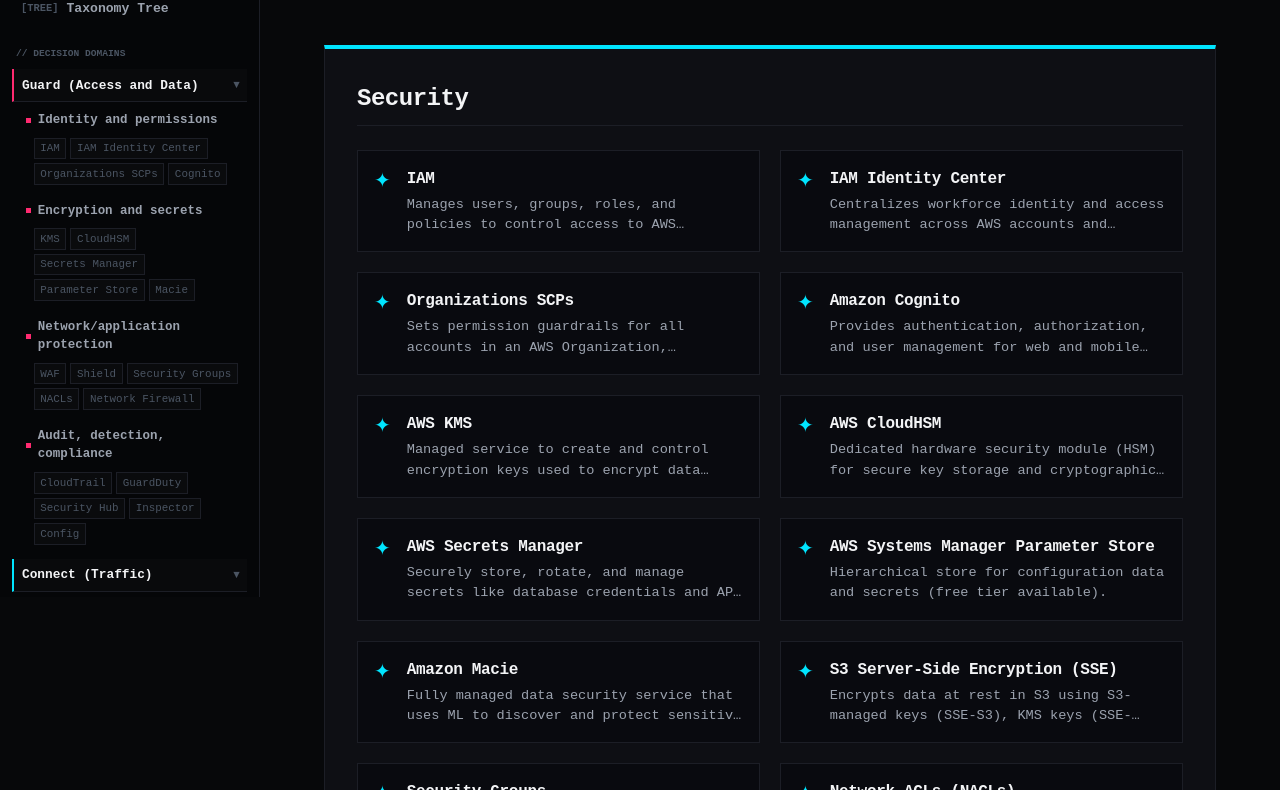
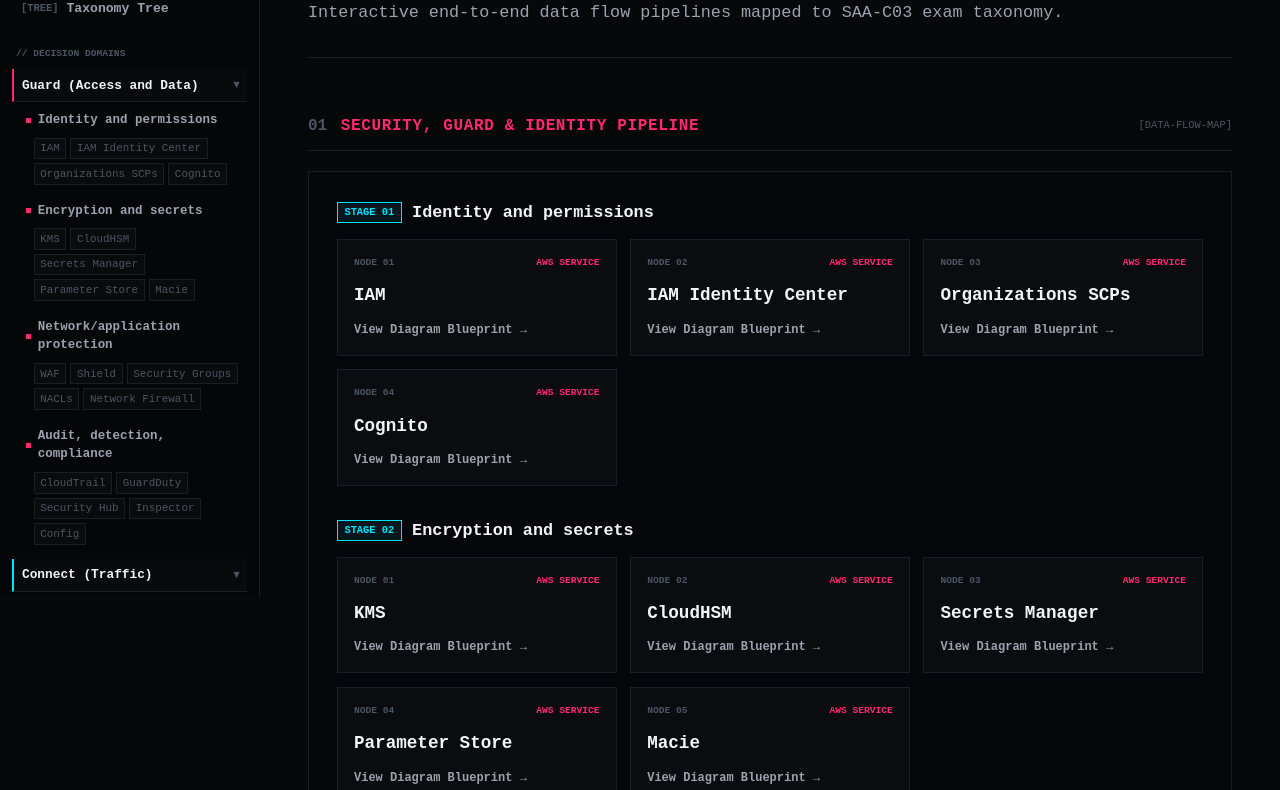
Before and after one commit to atakang7/saaprep, an Astro site: page /services in a window 1280 px wide. Shown: the part 206-996 px from the top of the page. Built offline with nearby package versions, Linux system fonts and the light colour scheme; Astro itself is replaced by a stand-in of ours.

Commit message:
Transform Services catalog index to speak end-to-end diagram flow pipelines

```diff
--- a/src/pages/services/index.astro
+++ b/src/pages/services/index.astro
@@ -1,138 +1,291 @@
 ---
 import BaseLayout from '../../layouts/BaseLayout.astro';
-import { getAllServices, getTaxonomyTree } from '../../lib/data';
+import { getTaxonomyTree, getAllServices } from '../../lib/data';
 
 const services = getAllServices();
 const taxonomy = getTaxonomyTree();
+const concepts = taxonomy.level_2_and_3.concepts;
 
-// Group unique services by domain
-const uniqueServicesMap = new Map<string, any>();
-services.forEach(svc => {
-  if (!uniqueServicesMap.has(svc.name)) {
-    uniqueServicesMap.set(svc.name, svc);
-  }
-});
-
-const grouped: Record<string, any[]> = {};
-Array.from(uniqueServicesMap.values()).forEach(svc => {
-  const domain = (svc.exam_domains && svc.exam_domains[0]) || 'Core AWS';
-  if (!grouped[domain]) grouped[domain] = [];
-  grouped[domain].push(svc);
-});
+// Concept Themes
+const conceptThemes: Record<string, { color: string; label: string; icon: string }> = {
+  "c1": { color: "var(--color-security)", label: "SECURITY, GUARD & IDENTITY PIPELINE", icon: "🛡️" },
+  "c2": { color: "var(--color-network)", label: "NETWORK, TRAFFIC & INGRESS PIPELINE", icon: "⚡" },
+  "c3": { color: "var(--color-compute)", label: "COMPUTE & WORKLOAD EXECUTION PIPELINE", icon: "⚙️" },
+  "c4": { color: "var(--color-storage)", label: "STORAGE & PERSISTENCE PIPELINE", icon: "📦" },
+  "c5": { color: "var(--color-database)", label: "DATABASE & ANALYTICS DATA PIPELINE", icon: "🗄️" },
+  "c6": { color: "var(--color-decouple)", label: "DECOUPLING & ASYNC EVENT PIPELINE", icon: "🔄" }
+};
 ---
 
-<BaseLayout title="All AWS Services | SAA-C03">
-  <div class="services-index-container">
+<BaseLayout title="AWS Service Architecture Directory | SAA-C03">
+  <div class="services-diagram-container">
+
+    <!-- HEADER -->
     <header class="index-header">
-      <h1 class="index-title">AWS Service Directory</h1>
-      <p class="index-sub">Complete catalog of required services for the SAA-C03 exam.</p>
+      <div class="header-tag">[ARCHITECTURAL DIAGRAM FLOW DIRECTORY]</div>
+      <h1 class="index-title">// AWS SERVICE FLOW MAPS</h1>
+      <p class="index-sub">Interactive end-to-end data flow pipelines mapped to SAA-C03 exam taxonomy.</p>
     </header>
 
-    <div class="domains-container">
-      {Object.keys(grouped).map(domainName => (
-        <section class="domain-section glass-card">
-          <h2 class="domain-title">{domainName}</h2>
-          <div class="services-grid">
-            {grouped[domainName].map((svc: any) => (
-              <a href={`/services/${svc.id}`} class="service-link-card">
-                <div class="svc-icon">✦</div>
-                <div class="svc-content">
-                  <h3>{svc.name}</h3>
-                  <p>{svc.job}</p>
+    <!-- DIAGRAM FLOW PIPELINES BY CONCEPT -->
+    <div class="pipelines-stack">
+      {concepts.map((concept: any, conceptIdx: number) => {
+        const theme = conceptThemes[concept.id] || { color: "var(--color-network)", label: concept.name.toUpperCase(), icon: "✦" };
+
+        return (
+          <section class="pipeline-section">
+
+            <!-- PIPELINE HEADER -->
+            <div class="pipeline-header">
+              <div class="ph-title-group">
+                <span class="ph-num">0{conceptIdx + 1}</span>
+                <span class="ph-label" style={`color: ${theme.color};`}>{theme.label}</span>
+              </div>
+              <span class="ph-badge">[DATA-FLOW-MAP]</span>
+            </div>
+
+            <!-- ARCHITECTURE DIAGRAM CANVAS -->
+            <div class="diagram-canvas-box">
+
+              <!-- CLUSTER FLOW STAGES -->
+              {concept.clusters.map((cluster: any, clusterIdx: number) => (
+                <div class="cluster-flow-block">
+                  <div class="cluster-flow-header">
+                    <span class="cfh-tag">STAGE 0{clusterIdx + 1}</span>
+                    <span class="cfh-name">{cluster.name}</span>
+                  </div>
+
+                  <!-- SERVICES IN THIS STAGE PIPELINE -->
+                  <div class="flow-nodes-row">
+                    {cluster.services.map((svcName: string, svcIdx: number) => {
+                      const svcId = svcName.toLowerCase().replace(/[^a-z0-9]+/g, '-').replace(/(^-|-$)/g, '');
+                      return (
+                        <a href={`/services/${svcId}`} class="flow-node-card">
+                          <div class="fn-meta">
+                            <span class="fn-step">NODE 0{svcIdx + 1}</span>
+                            <span class="fn-type" style={`color: ${theme.color};`}>AWS SERVICE</span>
+                          </div>
+                          <div class="fn-title">{svcName}</div>
+                          <span class="fn-link">View Diagram Blueprint →</span>
+                        </a>
+                      );
+                    })}
+                  </div>
                 </div>
-              </a>
-            ))}
-          </div>
-        </section>
-      ))}
+              ))}
+
+              <!-- ASCII PIPELINE MAP -->
+              <div class="ascii-flow-map">
+                <div class="ascii-header">// SAA-C03 DATA TRANSIT TOPOLOGY MAP</div>
+                <pre class="ascii-code">
+{concept.clusters.map((c: any, i: number) => `[STAGE 0${i + 1}: ${c.name.padEnd(24)}] ──(${c.services.join(' / ')})──►`).join('\n  │\n  ▼\n')} [PRODUCTION SAA-C03 ARCHITECTURE SUCCESS]
+                </pre>
+              </div>
+
+            </div>
+
+          </section>
+        );
+      })}
     </div>
+
   </div>
 </BaseLayout>
 
 <style>
-  .services-index-container {
-    max-width: 1000px;
+  .services-diagram-container {
+    max-width: 1050px;
     margin: 0 auto;
-    padding: 1rem 1rem 5rem;
+    padding: 1rem 0 5rem;
   }
 
   .index-header {
-    text-align: center;
-    margin-bottom: 3rem;
+    margin-bottom: 3.5rem;
+    border-bottom: 1px solid var(--border-subtle);
+    padding-bottom: 2rem;
+  }
+
+  .header-tag {
+    font-size: 0.65rem;
+    font-family: var(--font-mono);
+    font-weight: 900;
+    color: var(--text-muted);
+    letter-spacing: 0.08em;
+    margin-bottom: 0.5rem;
   }
 
   .index-title {
-    font-size: 2.5rem;
+    font-size: 2.75rem;
     font-weight: 900;
+    color: var(--text-primary);
     margin-bottom: 0.5rem;
+    letter-spacing: -0.02em;
+    font-family: var(--font-mono);
   }
 
   .index-sub {
     color: var(--text-secondary);
-    font-size: 1.1rem;
+    font-size: 1.05rem;
   }
 
-  .domains-container {
+  /* PIPELINES STACK */
+  .pipelines-stack {
     display: flex;
     flex-direction: column;
-    gap: 3rem;
+    gap: 3.5rem;
   }
 
-  .domain-section {
-    padding: 2rem;
-    border-top-width: 4px;
-    border-top-color: var(--color-network);
-  }
-
-  .domain-title {
-    font-size: 1.5rem;
-    font-weight: 800;
-    margin-bottom: 1.5rem;
-    border-bottom: 1px solid var(--border-subtle);
-    padding-bottom: 0.5rem;
-  }
-
-  .services-grid {
-    display: grid;
-    grid-template-columns: repeat(auto-fill, minmax(280px, 1fr));
+  .pipeline-section {
+    display: flex;
+    flex-direction: column;
     gap: 1.25rem;
   }
 
-  .service-link-card {
+  .pipeline-header {
     display: flex;
-    gap: 1rem;
+    justify-content: space-between;
+    align-items: center;
+    border-bottom: 1px solid var(--border-subtle);
+    padding-bottom: 0.75rem;
+  }
+
+  .ph-title-group {
+    display: flex;
+    align-items: center;
+    gap: 0.85rem;
+  }
+
+  .ph-num {
+    font-size: 1rem;
+    font-family: var(--font-mono);
+    font-weight: 900;
+    color: var(--text-muted);
+  }
+
+  .ph-label {
+    font-size: 1rem;
+    font-family: var(--font-mono);
+    font-weight: 900;
+    letter-spacing: 0.04em;
+  }
+
+  .ph-badge {
+    font-size: 0.65rem;
+    font-family: var(--font-mono);
+    color: var(--text-muted);
+  }
+
+  /* DIAGRAM CANVAS */
+  .diagram-canvas-box {
+    background: #06070a;
+    border: 1px solid var(--border-subtle);
+    padding: 1.75rem;
+    display: flex;
+    flex-direction: column;
+    gap: 2rem;
+  }
+
+  .cluster-flow-block {
+    display: flex;
+    flex-direction: column;
+    gap: 0.85rem;
+  }
+
+  .cluster-flow-header {
+    display: flex;
+    align-items: center;
+    gap: 0.65rem;
+  }
+
+  .cfh-tag {
+    font-size: 0.65rem;
+    font-family: var(--font-mono);
+    font-weight: 900;
+    color: var(--color-network);
+    background: rgba(0, 229, 255, 0.08);
+    border: 1px solid var(--color-network);
+    padding: 0.1rem 0.4rem;
+  }
+
+  .cfh-name {
+    font-size: 1.05rem;
+    font-weight: 800;
+    color: var(--text-primary);
+  }
+
+  /* NODES ROW */
+  .flow-nodes-row {
+    display: grid;
+    grid-template-columns: repeat(auto-fill, minmax(210px, 1fr));
+    gap: 0.85rem;
+  }
+
+  .flow-node-card {
+    background: rgba(255, 255, 255, 0.02);
+    border: 1px solid var(--border-subtle);
     padding: 1rem;
-    background: #090a0f;
-    border: 1px solid var(--border-subtle);
-    border-radius: 8px;
-    transition: all 0.2s;
     text-decoration: none;
     color: inherit;
+    display: flex;
+    flex-direction: column;
+    justify-content: space-between;
+    gap: 0.75rem;
   }
 
-  .service-link-card:hover {
-    border-color: var(--color-network);
-    transform: translateY(-2px);
-    box-shadow: 0 4px 12px rgba(0,0,0,0.3);
+  .fn-meta {
+    display: flex;
+    justify-content: space-between;
+    align-items: center;
   }
 
-  .svc-icon {
-    color: var(--color-network);
-    font-size: 1.25rem;
+  .fn-step {
+    font-size: 0.6rem;
+    font-family: var(--font-mono);
+    color: var(--text-muted);
+    font-weight: 900;
   }
 
-  .svc-content h3 {
-    font-size: 1rem;
+  .fn-type {
+    font-size: 0.6rem;
+    font-family: var(--font-mono);
     font-weight: 800;
-    margin-bottom: 0.25rem;
   }
 
-  .svc-content p {
-    font-size: 0.85rem;
+  .fn-title {
+    font-size: 1.1rem;
+    font-weight: 900;
+    color: var(--text-primary);
+  }
+
+  .fn-link {
+    font-size: 0.75rem;
+    font-family: var(--font-mono);
     color: var(--text-secondary);
-    display: -webkit-box;
-    -webkit-line-clamp: 2;
-    -webkit-box-orient: vertical;
-    overflow: hidden;
+    font-weight: 700;
+  }
+
+  /* ASCII PIPELINE MAP */
+  .ascii-flow-map {
+    border-top: 1px solid var(--border-subtle);
+    padding-top: 1.25rem;
+  }
+
+  .ascii-header {
+    font-size: 0.65rem;
+    font-family: var(--font-mono);
+    color: var(--text-muted);
+    font-weight: 900;
+    margin-bottom: 0.65rem;
+  }
+
+  .ascii-code {
+    font-family: var(--font-mono);
+    font-size: 0.75rem;
+    color: var(--text-secondary);
+    background: #030406;
+    padding: 1.25rem;
+    border: 1px solid var(--border-subtle);
+    overflow-x: auto;
+    line-height: 1.55;
   }
 </style>
```
